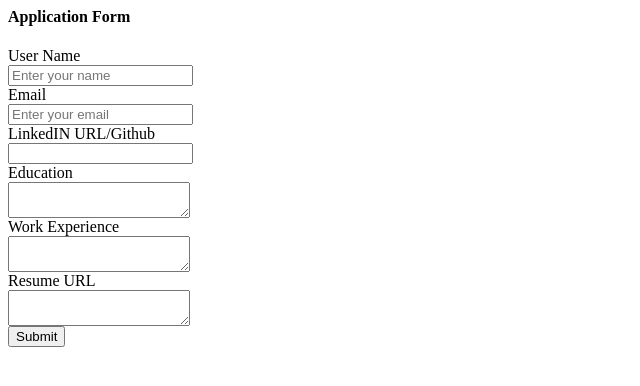
After one commit to RaineK3/careers-website-v2, a Flask app: template templates/applicationform.html in a window 1280 px wide. The commit adds this page. Shown: the top 386 px of the page, without its empty margins (0-640 px from the left). Run offline with Flask 3, Linux system fonts and the light colour scheme; the template is opened without the code that fills it, so the values that code supplies are empty.

Commit message:
savings applications to db

```diff
--- a/app.py
+++ b/app.py
@@ -1,5 +1,5 @@
-from flask import Flask, render_template,jsonify
-from database import load_jobs_from_db, load_job_from_db
+from flask import Flask, render_template,jsonify, request
+from database import load_jobs_from_db, load_job_from_db, add_applicatin_to_db
 
 app = Flask(__name__)
 
@@ -51,6 +51,13 @@ def show_job(id):
     return "Not Found, 404"
   return render_template('jobpage.html', job = job)
 
+@app.route("/job/<id>/apply", methods=['post'])
+def apply_to_job(id):
+  data = request.form
+  job = load_job_from_db(id)
+  add_applicatin_to_db(id,data)
+  return render_template('application.html',application = data, job=job)
+
 
 if __name__ == '__main__':
   app.run(host='0.0.0.0', debug=True)
--- a/database.py
+++ b/database.py
@@ -40,3 +40,32 @@ def load_job_from_db(id):
       #   row_dict = dict(row._asdict())
       #   jobs.append(row_dict)
       # return jobs
+
+def add_applicatin_to_db(id,data):
+  print(id)
+  print(type(id))
+  print(data)
+  print(data['name'])
+  print(data['email'])
+  print(data['url'])
+  print(data['education'])
+  print(data['work_exp'])
+  print(data['resume'])
+  with engine.connect() as conn:
+    # query = text(f"INSERT INTO applications (job_id, username, email, linkedin_url, education, work_experience, resume_url) VALUES ({id}, {data['name']}, {data['email']}, {data['url']},{data['education']}, {data['work_exp']}, {data['resume']})")
+
+    query = text("INSERT INTO applications (job_id, username, email, linkedin_url, education, work_experience, resume_url) VALUES (%s, %s, %s, %s, %s, %s, %s)"%(id, data['name'], data['email'], data['url'], data['education'],data['work_exp'], data['resume']))
+
+    print(query)
+
+    conn.execute(query)
+
+    # conn.execute(query,
+    #              username=data['name'],
+    #              email=data['email'],
+    #              linkedin_url=data['url'],
+    #              education=data['education'],
+    #              work_experience=data['work_exp'],
+    #              resume_url=data['resume'])
+
+  # conn.execute(text(f"insert into applications (job_id, username, email, linkedin_url, education, work_experience, resume_url) values ({job_id}, {data['name']}, {data['email']}, {data['url']}, {data['education']}, {data['work_exp']}, {data['resume']})"))
--- /dev/null
+++ b/templates/applicationform.html
@@ -0,0 +1,35 @@
+<h4>Application Form</h4>
+<form action="/job/{{job['id']}}/apply" method="post">
+  <div class="mb-2">
+    <label>User Name</label><br>
+    <input type="text" name="name" placeholder="Enter your name">
+  </div>
+
+  <div class="mb-2">
+    <label>Email</label><br>
+    <input type="text" name="email" placeholder="Enter your email">
+  </div>
+
+  <div class="mb-2">
+    <label>LinkedIN URL/Github</label><br>
+    <input type="text" name="url">
+  </div>
+
+  <div class="mb-2">
+    <label>Education</label><br>
+    <textarea name="education"></textarea>
+  </div>
+
+  <div class="mb-2">
+    <label>Work Experience</label><br>
+    <textarea name="work_exp"></textarea>
+  </div>
+
+  <div class="mb-2">
+    <label>Resume URL</label><br>
+    <textarea name="resume"></textarea>
+  </div>
+
+
+  <input type="submit">
+</form>
--- a/templates/jobitem.html
+++ b/templates/jobitem.html
@@ -9,5 +9,4 @@
   <div class="col-2">
      <a href="/job/{{job['id']}}" type="button" class="btn btn-outline-primary">Apply</a>
   </div>
-
 </div>
--- a/templates/jobpage.html
+++ b/templates/jobpage.html
@@ -25,6 +25,7 @@
           <li>{{ line }}</li>
         {% endfor %}
       </ol>
+      {% include 'applicationform.html' %}
     </div>
     {% include 'footer.html'%}
   </body>
```
Also changed, not shown: templates/application.html (added, +34 -0 lines).
